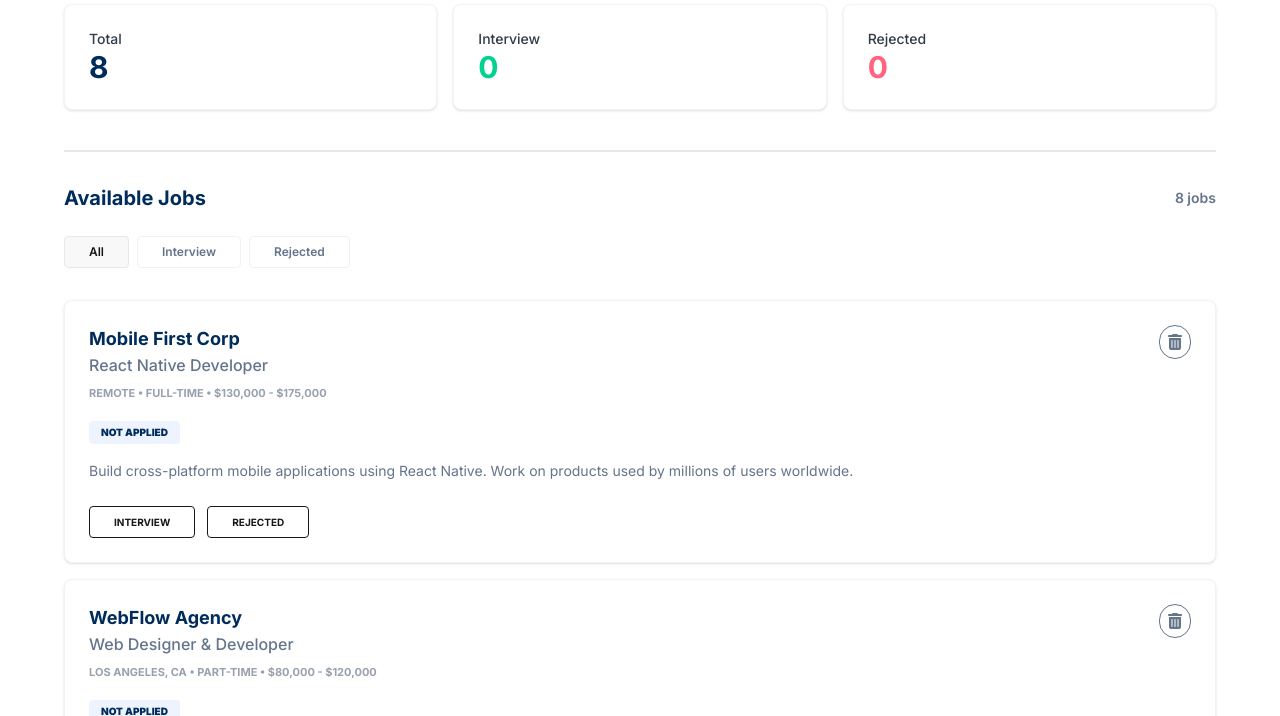
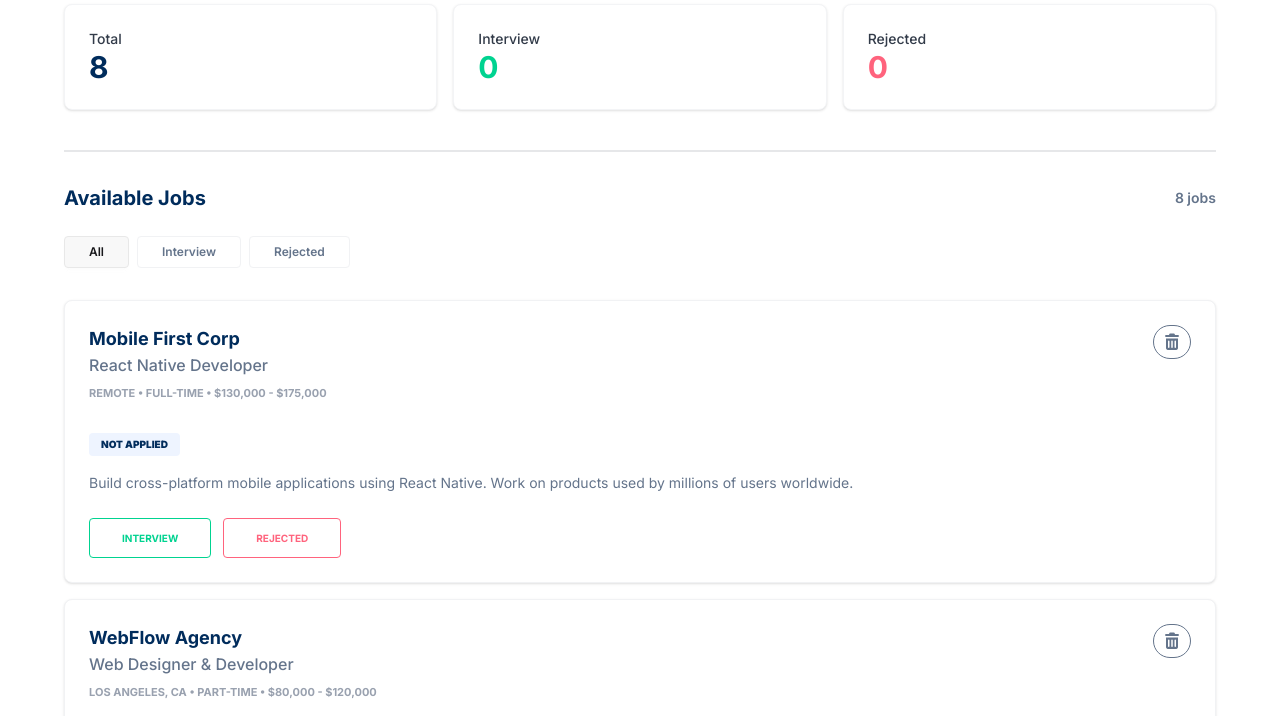
Before and after one commit to mojahidul472/A04-PH-Job-Tracker, a plain HTML site: page index.html in a window 1280 px wide. Shown: the part 84-800 px from the top of the page. Drawn offline with nearby package versions, Linux system fonts and the light colour scheme.

Commit message:
correction code commit

```diff
--- a/index.html
+++ b/index.html
@@ -9,7 +9,7 @@
     <script src="https://cdn.jsdelivr.net/npm/@tailwindcss/browser@4"></script>
 
     <!-- font-awesome  -->
-    <link rel="stylesheet" href="https://cdnjs.cloudflare.com/ajax/libs/font-awesome/6.5.1/css/all.min.css">
+    <link rel="stylesheet" href="https://cdnjs.cloudflare.com/ajax/libs/font-awesome/7.0.1/css/all.min.css" integrity="sha512-2SwdPD6INVrV/lHTZbO2nodKhrnDdJK9/kg2XD1r9uGqPo1cUbujc+IYdlYdEErWNu69gVcYgdxlmVmzTWnetw==" crossorigin="anonymous" referrerpolicy="no-referrer" />
 
     <!-- font link  -->
     <link rel="preconnect" href="https://fonts.googleapis.com">
@@ -26,7 +26,7 @@
 </head>
 <body class="p-4 md:p-8">
 
-    <div class="max-w-6xl mx-auto">
+    <section class="max-w-6xl mx-auto">
         <h1 class="text-2xl font-bold text-[#002C5C] mb-6">Job Application Tracker</h1>
 
         <div class="grid grid-cols-1 md:grid-cols-3 gap-4 mb-10">
@@ -82,7 +82,7 @@
             <h3 class="text-xl font-bold text-[#002C5C]">No jobs available</h3>
             <p class="text-[#64748B]">Check back soon for new job opportunities</p>
         </div>
-    </div>
+    </section>
 
     <template id="job-card-template">
         <div class="job-card bg-white p-6 rounded-lg border border-[#F1F2F4] shadow-sm relative group hover:shadow-md transition-all">
@@ -93,14 +93,14 @@
 
             <p class="job-pos text-[#64748B] mb-2 font-medium"></p>
 
-            <div class="job-meta flex flex-wrap gap-4 text-[11px] text-gray-400 mb-4 font-bold uppercase"></div>
+            <div class="job-meta flex flex-wrap gap-4 text-[11px] text-gray-400 mb-7 font-bold uppercase"></div>
             <div class="job-status-badge inline-block bg-[#EEF4FF] text-[#002C5C] px-3 py-1 rounded text-[10px] font-black mb-4 uppercase"></div>
 
             <p class="job-desc text-sm text-[#64748B] mb-6 leading-relaxed max-w-3xl"></p>
 
             <div class="flex gap-3">
-                <button class="btn-int btn btn-sm px-6 text-[10px] font-bold uppercase">Interview</button>
-                <button class="btn-rej btn btn-sm px-6 text-[10px] font-bold uppercase">Rejected</button>
+                <button class="btn-int btn btn-success px-8 text-[10px] font-bold uppercase">Interview</button>
+                <button class="btn-rej btn btn-error px-8 text-[10px] font-bold uppercase">Rejected</button>
             </div>
         </div>
     </template>
--- a/tailwind.config.js
+++ b/tailwind.config.js
@@ -1 +1 @@
-import "tailwindcss"
+@import "tailwindcss";
```
Also changed, not shown: app.js (+5 -4 lines).
